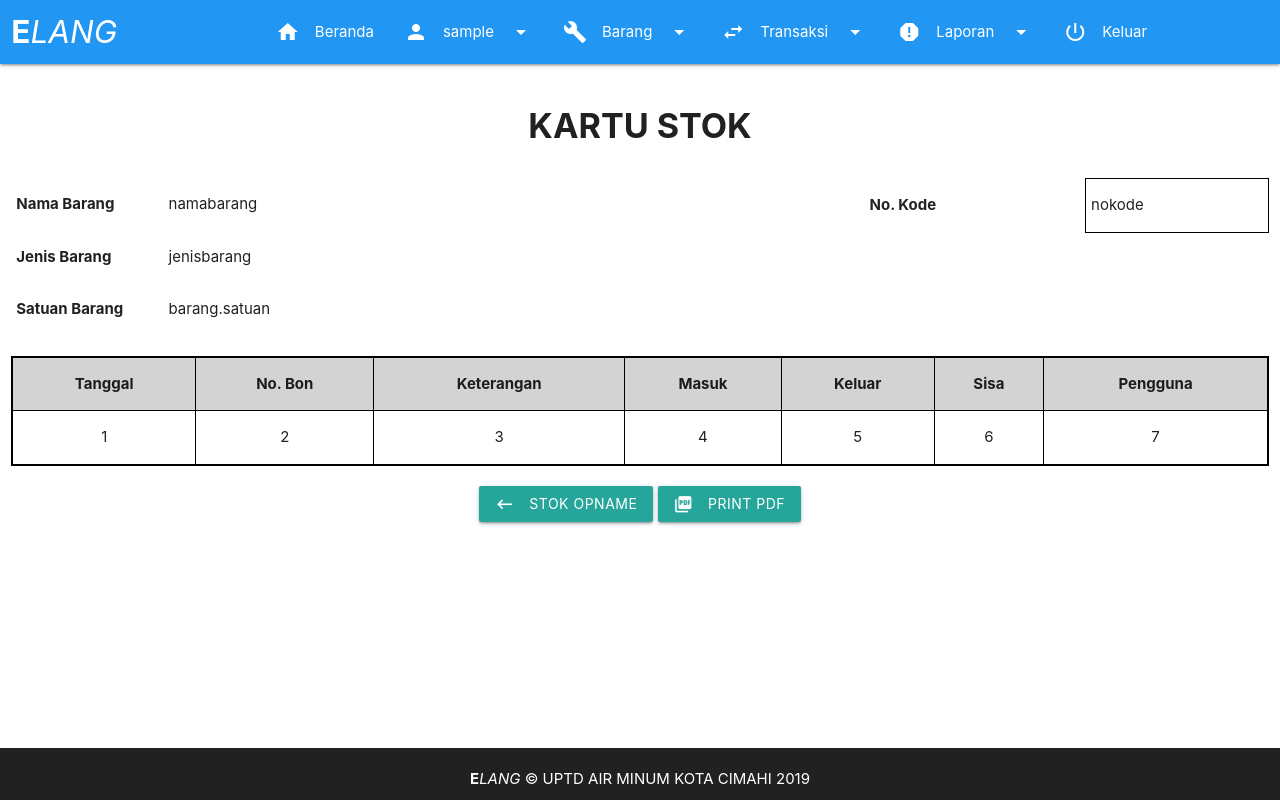
After one commit to anugrahra/sistem-gudang, a PHP site: page /page/kartu_stock.php in a window 1280 px wide. The commit adds this page. Run offline with PHP 8.4, Linux system fonts and the light colour scheme; the visitor is signed in with stand-in values (Sample User, id 1).

Commit message:
stok opname

```diff
--- a/aset/css/style.css
+++ b/aset/css/style.css
@@ -56,6 +56,10 @@ main {
   padding-bottom: 1px;
 }
 
+.tablestokbarang tr {
+  border: 0;
+}
+
 footer  {
   padding: 10px;
 }
--- a/aset/view/header.php
+++ b/aset/view/header.php
@@ -4,7 +4,7 @@
   <nav class="blue">
     <div class="col s11">
     <div class="nav-wrapper">
-      <a href="#!" class="brand-logo"><b>E</b><span class="lang">LANG</span></a>
+      <a href="home.php" class="brand-logo"><b>E</b><span class="lang">LANG</span></a>
       <a href="#" data-target="mobile-nav" class="sidenav-trigger"><i class="material-icons">menu</i></a>
       <ul class="right hide-on-med-and-down">
         <li><a href="home.php"><i class="material-icons left">home</i>Beranda</a></li>
--- a/fungsi/fungsi.php
+++ b/fungsi/fungsi.php
@@ -123,6 +123,12 @@ function tambah_barang($nama, $qty, $jenis, $num_kode, $kode){
 	$qty   = escape($qty);
 
 	$query = "INSERT INTO barang (nama, stok, jenis, num_kode, kode) VALUES ('$nama', '$qty', '$jenis', '$num_kode', '$kode')";
+
+	return run($query);
+}
+
+function tambah_stok_opname($nama_barang, $satuan, $saldo_awal, $masuk, $keluar, $saldo_akhir, $keterangan, $bulan){
+	$query = "INSERT INTO stok_opname (nama_barang, satuan, saldo_awal, masuk, keluar, saldo_akhir, keterangn, bulan) VALUES ('$nama_barang', '$satuan', '$saldo_awal', '$masuk', '$keluar', '$saldo_akhir', '$keterangan', '$bulan')";
 
 	return run($query);
 }
@@ -303,8 +309,8 @@ function supplier_per_id($id){
 }
 
 //EDIT DATA
-function edit_data_barang($kode, $nama, $stok, $jenis, $num_kode, $id){
-	$query = "UPDATE barang SET kode='$kode', nama='$nama', stok='$stok', num_kode='$num_kode' WHERE id=$id";
+function edit_data_barang($kode, $nama, $stok, $satuan, $jenis, $num_kode, $id){
+	$query = "UPDATE barang SET kode='$kode', nama='$nama', stok='$stok', satuan='$satuan', num_kode='$num_kode' WHERE id=$id";
 
 	return run($query);
 }
--- a/page/home.php
+++ b/page/home.php
@@ -78,7 +78,7 @@
           </div>
           <div class="row">
             <div class="col s12">
-              <button class="btn waves-effect waves-light" type="submit" name="submit">Kirim
+              <button class="btn waves-effect waves-light" type="submit" name="submitPesanBarang">Kirim
                 <i class="material-icons left">send</i>
               </button>
               <button class="btn red lighten-1 waves-effect waves-light" type="reset" onClick="tampilkan_pemesanan();">Batal
--- /dev/null
+++ b/page/kartu_stock.php
@@ -0,0 +1,111 @@
+<!DOCTYPE html>
+<html>
+<head>
+    <?php require_once "../aset/view/headcontent.php"; ?>
+</head>
+
+<body>
+    <?php
+    ob_start();
+    session_start();
+    if(!isset($_SESSION['username'])) header('location:../index.php');
+
+    require_once "../aset/view/header.php";
+    require_once "../fungsi/db.php";
+    require_once "../fungsi/fungsi.php";
+
+    //SETTING FUNGSI
+
+    ?>
+
+    <main>
+
+    <div class="row">
+        <div class="col s12">
+        <h4><div class="center"><b>KARTU STOK</b></div></h4>
+        </div>
+    </div>
+
+    <div id="cetakLaporan">
+
+        <div class="row">
+            <div class="col s3">
+                <table class="tablestokbarang">
+                    <tr>
+                        <th>Nama Barang</th>
+                        <td>namabarang</td>
+                    </tr>
+                    <tr>
+                        <th>Jenis Barang</th>
+                        <td>jenisbarang</td>
+                    </tr>
+                    <tr>
+                        <th>Satuan Barang</th>
+                        <td>barang.satuan</td>
+                    </tr>
+                </table>
+            </div>
+            <div class="col s5"></div>
+            <div class="col s4">
+                <table class="tablestokbarang">
+                    <tr>
+                        <th>No. Kode</th>
+                        <td style="border: 1px solid black;">nokode</td>
+                    </tr>
+                </table>
+            </div>
+        </div>
+
+        <div class="row">
+        <div class="col s12">
+            <table class="highlight responsive-table centered opname">
+            <thead>
+                <tr>
+                    <th>Tanggal</th>
+                    <th>No. Bon</th>
+                    <th>Keterangan</th>
+                    <th>Masuk</th>
+                    <th>Keluar</th>
+                    <th>Sisa</th>
+                    <th>Pengguna</th>
+                </tr>
+            </thead>
+
+            <tbody>
+                <tr>
+                    <td>1</td>
+                    <td>2</td>
+                    <td>3</td>
+                    <td>4</td>
+                    <td>5</td>
+                    <td>6</td>
+                    <td>7</td>
+                </tr>
+            </tbody>
+            </table>
+        </div>
+        </div>
+
+    </div>
+
+    <div class="row">
+        <div class="center">
+        <div class="col s12">
+            <a href="" class="btn waves-effect waves-light">Stok Opname
+                <i class="material-icons left">keyboard_backspace</i>
+            </a>
+            <button class="btn waves-effect waves-light" onclick="printContent('cetakLaporan')">Print PDF
+                <i class="material-icons left">picture_as_pdf</i>
+            </button>
+        </div>
+        </div>
+    </div>
+
+    </main>
+
+    <?php
+    require_once "../aset/view/footer.php";
+    require_once "../aset/view/footcontent.php";
+    ?>
+</body>
+</html>
--- a/page/list_barang.php
+++ b/page/list_barang.php
@@ -185,9 +185,9 @@
                   <td><?=$nourut++;?></td>
                   <td><?=$row['kode'];?></td>
                   <td><?=$row['nama'];?></td>
-                  <td><?=$row['stok'];?></td>
+                  <td><?=$row['stok'];?>&nbsp;<?=$row['satuan'];?></td>
                   <td><?=$row['jenis'];?></td>
-                  <td><a href="edit_list_barang.php?id=<?=$row['id'];?>">Edit</a></td>
+                  <td><a href="edit_list_barang.php?id=<?=$row['id'];?>">Ubah</a></td>
                   <td><a href="hapus_barang.php?id=<?=$row['id'];?>" class="red-text" onclick="return confirm('Apakah anda yakin akan menghapus data ini?')">Hapus</a></td>
                 </tr>
                 <?php endwhile; ?>
--- a/page/list_unit.php
+++ b/page/list_unit.php
@@ -41,7 +41,7 @@
 
         <div class="row">
           <div class="col s12">
-            <h4><center><b>LIST UNIT</b></center></h4>
+            <h4><div class="center"><b>DAFTAR UNIT</b></div></h4>
           </div>
         </div>
 
@@ -92,7 +92,7 @@
                 <tr>
                   <td><?=$nourut++;?></td>
                   <td><?=$row['nama'];?></td>
-                  <td><a href="edit_list_unit.php?id=<?=$row['id'];?>">Edit</a></td>
+                  <td><a href="edit_list_unit.php?id=<?=$row['id'];?>">Ubah</a></td>
                   <td><a href="hapus_unit.php?id=<?=$row['id'];?>" class="red-text" onclick="return confirm('Apakah anda yakin akan menghapus data ini?')">Hapus</a></td>
                 </tr>
                 <?php endwhile; ?>
```
Also changed, not shown: page/edit_list_barang.php (+18 -8 lines), page/kirimemail.php (added, +26 -0 lines), page/laporan_pengeluaran.php (+5 -5 lines), page/list_jenis_barang.php (+4 -4 lines), page/stock_opname.php (+8 -8 lines).
